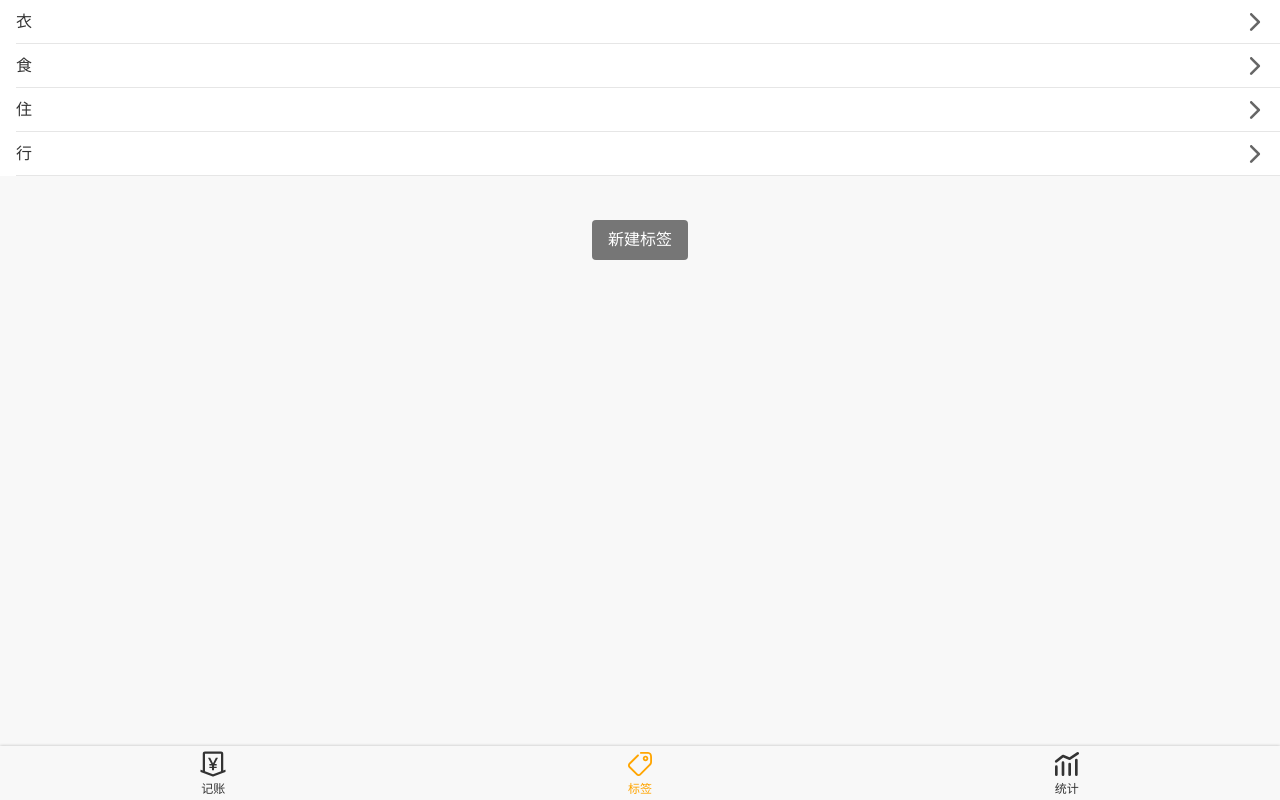
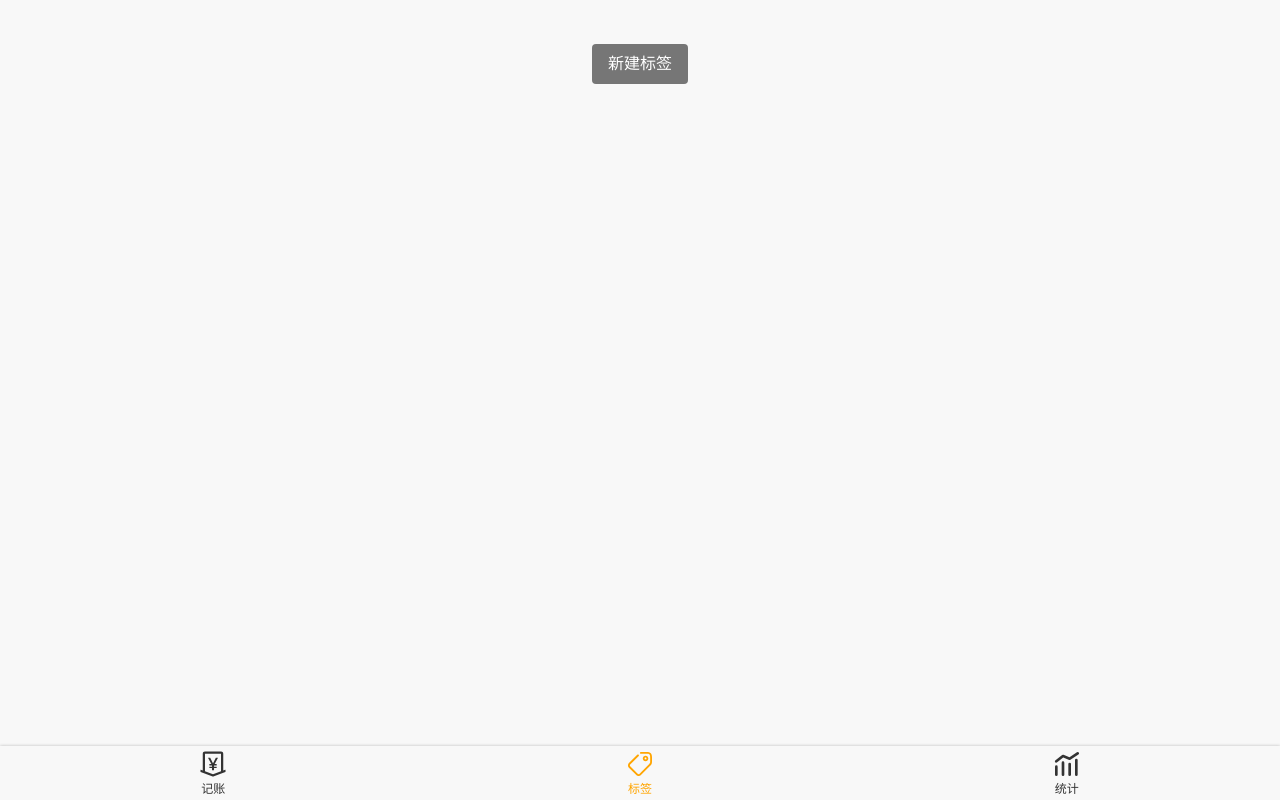
Before and after one commit to VF25G/catMoney, a Vue app: page /labels in a window 1280 px wide. Built offline with nearby package versions, Linux system fonts and the light colour scheme.

Commit message:
updated tagListModel.ts use TagListModel Type & add create function in Labels.vue

```diff
--- a/src/modles/tagListModel.ts
+++ b/src/modles/tagListModel.ts
@@ -1,10 +1,23 @@
 const localStorageKeyName = 'tagList';
-const tagListModel = {
+type TagListModel = {
+  data: string[];
+  fetch: () => string[];
+  create: (name: string) => string;
+  save: () => void;
+}
+const tagListModel: TagListModel = {
+  data: [],
   fetch() {
-    return JSON.parse(window.localStorage.getItem(localStorageKeyName) || '[]') as RecordItem[];
+    this.data = JSON.parse(window.localStorage.getItem(localStorageKeyName) || '[]');
+    return this.data;
   },
-  save(data: RecordItem[]) {
-    window.localStorage.setItem(localStorageKeyName, JSON.stringify(data));
+  create(name: string) {
+    this.data.push(name);
+    this.save();
+    return name;
+  },
+  save() {
+    window.localStorage.setItem(localStorageKeyName, JSON.stringify(this.data));
   }
 };
 
--- a/src/views/Labels.vue
+++ b/src/views/Labels.vue
@@ -1,25 +1,13 @@
 <template>
   <Layout>
     <ol class="tags">
-      <li>
-        <span>衣</span>
-        <Icon name="right"/>
-      </li>
-      <li>
-        <span>食</span>
-        <Icon name="right"/>
-      </li>
-      <li>
-        <span>住</span>
-        <Icon name="right"/>
-      </li>
-      <li>
-        <span>行</span>
+      <li v-for="tag in tags" :key="tag">
+        <span>{{tag}}</span>
         <Icon name="right"/>
       </li>
     </ol>
     <div class="createTag-wrapper">
-      <button class="createTag">新建标签</button>
+      <button class="createTag" @click="createTag">新建标签</button>
     </div>
   </Layout>
 </template>
@@ -29,12 +17,16 @@
   import {Component} from 'vue-property-decorator';
   import tagListModel from '@/modles/tagListModel';
 
-  const tags = tagListModel.fetch();
-  console.log(tags);
-
   @Component
   export default class Labels extends Vue {
+    tags = tagListModel.fetch();
 
+    createTag() {
+      const name = window.prompt('请输入标签名');
+      if (name) {
+        tagListModel.create(name);
+      }
+    }
   }
 </script>
 
```
